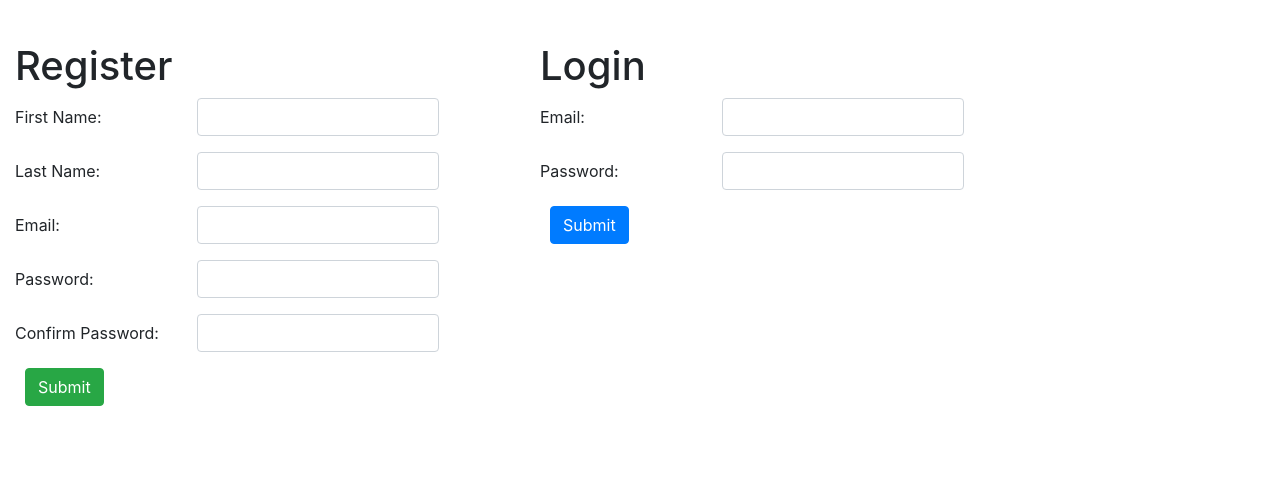
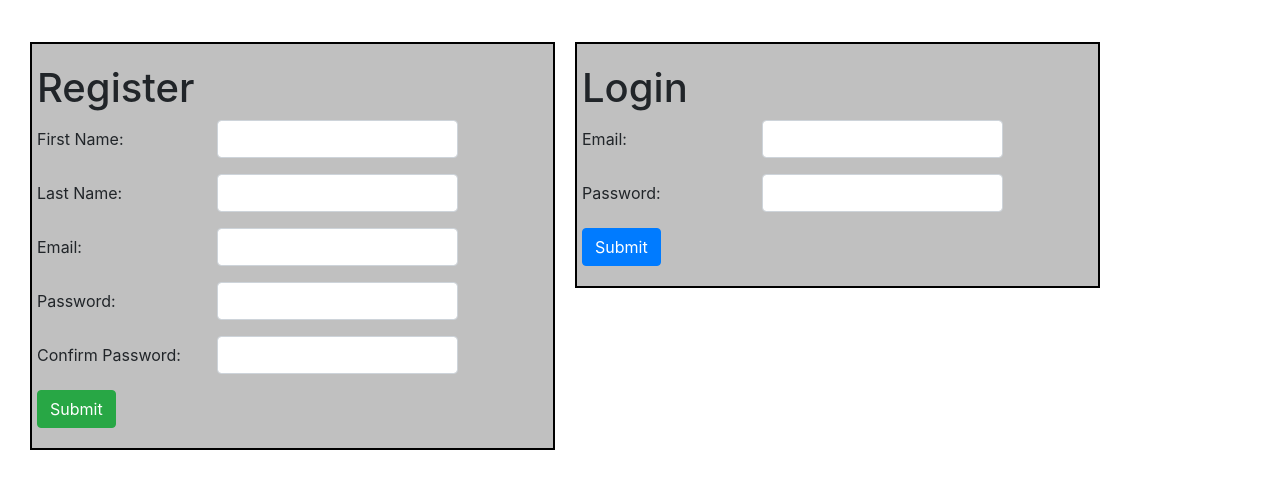
Before and after one commit to sdress/private-wall, a Flask app: page / in a window 1280 px wide. Shown: the top 489 px of the page. Run offline with Flask 2, Linux system fonts and the light colour scheme.

Commit message:
adding finished files

```diff
--- a/flask_app/static/styles.css
+++ b/flask_app/static/styles.css
@@ -28,6 +28,14 @@ main{
     justify-content: flex-start;
 }
 
-form .btn{
+.form-inline .btn{
     margin-left: 10px;
 }
+
+.reg-form, .login-form{
+    border: 2px solid black;
+    padding: 20px;
+    background-color: silver;
+    margin-left: 20px;
+    height: fit-content;
+}
--- a/flask_app/templates/wall.html
+++ b/flask_app/templates/wall.html
@@ -19,7 +19,7 @@
         </div>
         <div class="title-links">
             <h4>Welcome, {{user.first_name}}!</h4>
-            <a href="/logout">Logout</a>
+            <a href="/logout" class="btn btn-success">Logout</a>
         </div>
     </header>
     <main>
```
